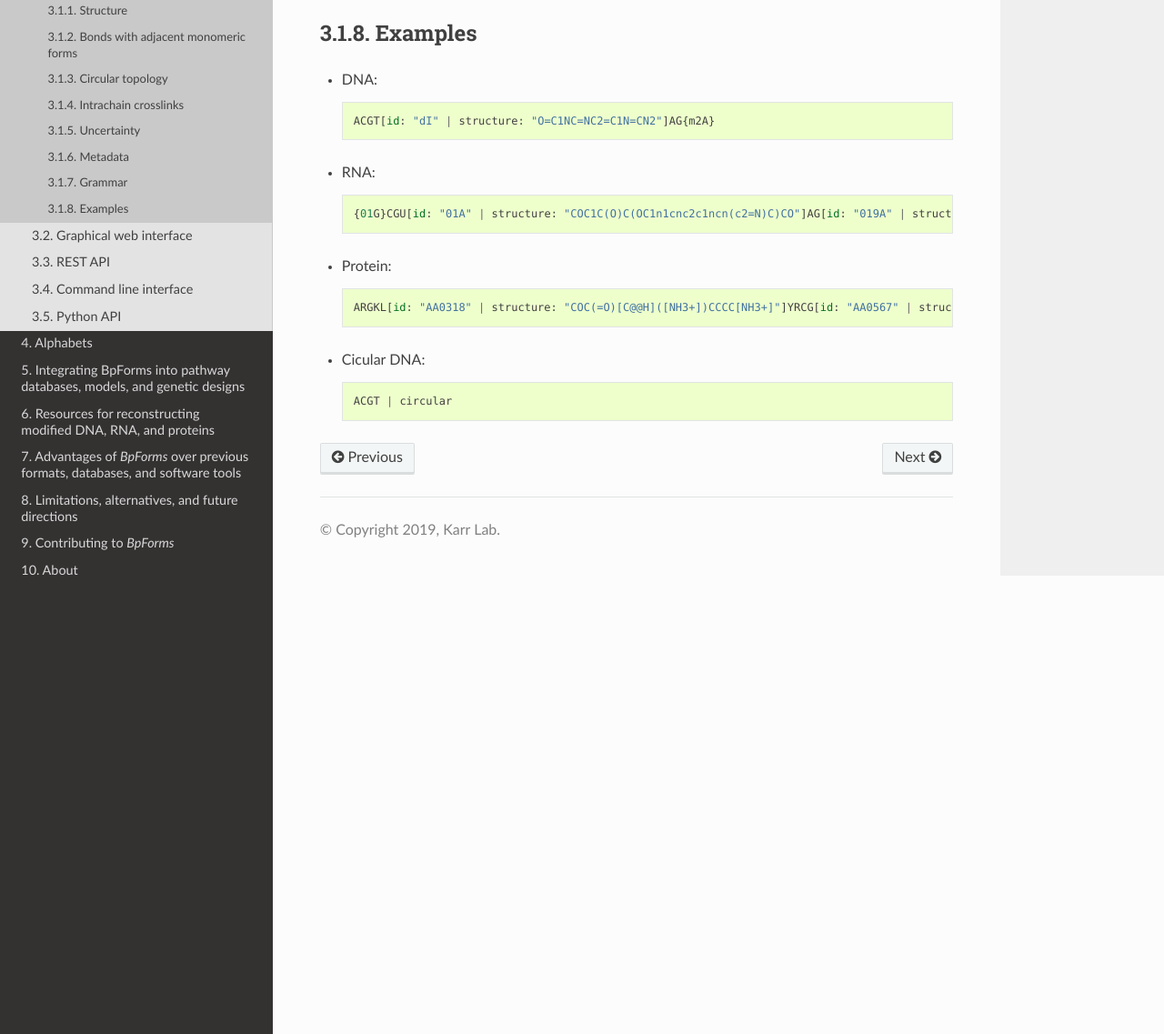
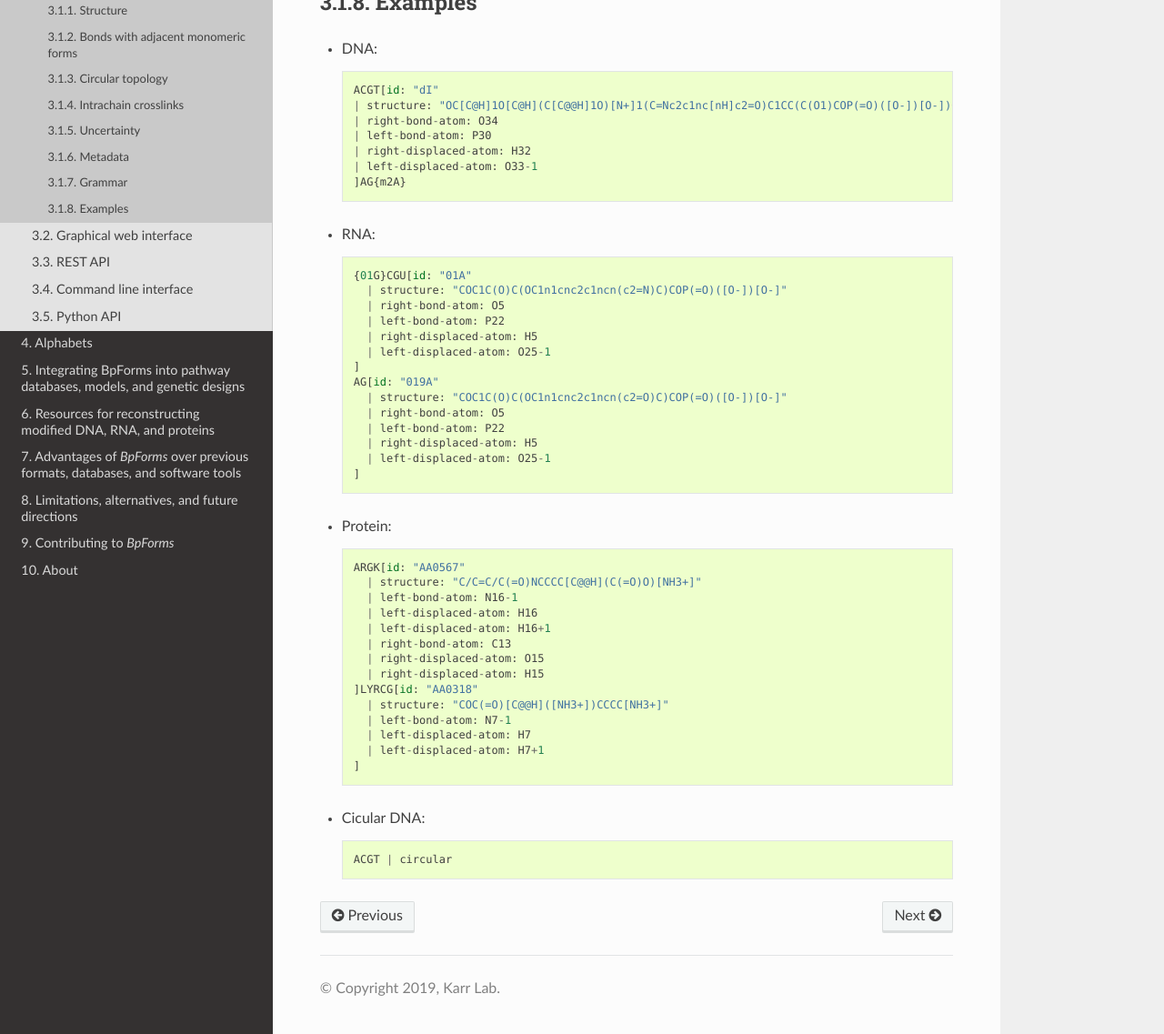
Before and after one commit to KarrLab/bpforms, a Sphinx documentation site: the page built from docs/notation.rst, in a window 1280 px wide and 1400 px high, scrolled down 3868 px, cut to the strip 263-1400 px from the top of the window. Shown: the whole strip at 91% size. Built offline with Sphinx 7.4.7 and the Read the Docs theme 2.0.0, drawn with Linux system fonts in a browser that asks for light colours; pages that are not in the unit, such as notebooks, are missing from menus; some of the changed text lies outside the part shown.

Commit message:
updating examples for refactoring of alphabets

```diff
--- a/docs/index.rst
+++ b/docs/index.rst
@@ -8,9 +8,7 @@
 * A notation for concretely describing the primary structures of non-canonical biopolymers. See :numref:`notation` for detailed information. For example, the following represents a modified DNA molecule that contains a deoxyinosine monomeric form at the fourth position:
   ::
 
-    ACG[
-        id: "dI" | structure: "O=C1NC=NC2=C1N=CN2"
-        ]T
+    ACG{dI}
 
   This concrete representation enables the `BpForms` software tools to calculate properties of non-canonical biopolymers.
 
--- a/docs/notation.rst
+++ b/docs/notation.rst
@@ -31,7 +31,7 @@ Structure
 The ``structure`` attribute describes the chemical structure of the monomeric form as a SMILES-encoded string, preferably with the atoms canonicaly ordered (e.g., in OpenBabel canonical SMILES format).::
 
     [id: "dI" |
-        structure: "O=C1NC=NC2=C1N=CN2"
+        structure: "OC[C@H]1O[C@H](C[C@@H]1O)[N+]1(C=Nc2c1nc[nH]c2=O)C1CC(C(O1)COP(=O)([O-])[O-])O"
         ]
 
 We recommend defining this attribute for each monomeric form. Theis attribute must be defined to calculate the structure, formula, molecular weight, and charge of the biopolymer.
@@ -49,7 +49,7 @@ The ``right-bond-atom``, ``right-displaced-atom``, ``left-bond-atom``, and ``lef
 ::
 
     [id: "dI"
-        | structure: "O=C1NC=NC2=C1N=CN2"
+        | structure: "OC[C@H]1O[C@H](C[C@@H]1O)[N+]1(C=Nc2c1nc[nH]c2=O)C1CC(C(O1)COP(=O)([O-])[O-])O"
         ]
 
 We recommend defining these attributes for each monomeric form. These attributes must be defined to calculate the structure, formula, molecular weight, and charge of the biopolymer.
@@ -155,15 +153,47 @@ Examples
 
 * DNA::
 
-    ACGT[id: "dI" | structure: "O=C1NC=NC2=C1N=CN2"]AG{m2A}
+    ACGT[id: "dI"
+    | structure: "OC[C@H]1O[C@H](C[C@@H]1O)[N+]1(C=Nc2c1nc[nH]c2=O)C1CC(C(O1)COP(=O)([O-])[O-])O"
+    | right-bond-atom: O34
+    | left-bond-atom: P30
+    | right-displaced-atom: H32
+    | left-displaced-atom: O33-1
+    ]AG{m2A}
 
 * RNA::
 
-    {01G}CGU[id: "01A" | structure: "COC1C(O)C(OC1n1cnc2c1ncn(c2=N)C)CO"]AG[id: "019A" | structure: "COC1C(O)C(OC1n1cnc2c1ncn(c2=O)C)CO"]
+    {01G}CGU[id: "01A"
+      | structure: "COC1C(O)C(OC1n1cnc2c1ncn(c2=N)C)COP(=O)([O-])[O-]"
+      | right-bond-atom: O5
+      | left-bond-atom: P22
+      | right-displaced-atom: H5
+      | left-displaced-atom: O25-1
+    ]
+    AG[id: "019A"
+      | structure: "COC1C(O)C(OC1n1cnc2c1ncn(c2=O)C)COP(=O)([O-])[O-]"
+      | right-bond-atom: O5
+      | left-bond-atom: P22
+      | right-displaced-atom: H5
+      | left-displaced-atom: O25-1
+    ]
 
 * Protein::
 
-    ARGKL[id: "AA0318" | structure: "COC(=O)[C@@H]([NH3+])CCCC[NH3+]"]YRCG[id: "AA0567" | structure: "CC=CC(=O)NCCCC[C@@H](C=O)[NH3+]"]
+    ARGK[id: "AA0567"
+      | structure: "C/C=C/C(=O)NCCCC[C@@H](C(=O)O)[NH3+]"
+      | left-bond-atom: N16-1
+      | left-displaced-atom: H16
+      | left-displaced-atom: H16+1
+      | right-bond-atom: C13
+      | right-displaced-atom: O15
+      | right-displaced-atom: H15
+    ]LYRCG[id: "AA0318"
+      | structure: "COC(=O)[C@@H]([NH3+])CCCC[NH3+]"
+      | left-bond-atom: N7-1
+      | left-displaced-atom: H7
+      | left-displaced-atom: H7+1
+    ]
 
 * Cicular DNA::
 
```
Also changed, not shown: other parts of docs/notation.rst (+9 -11 lines), docs/python_api.rst (+4 -9 lines), 1 other file.
